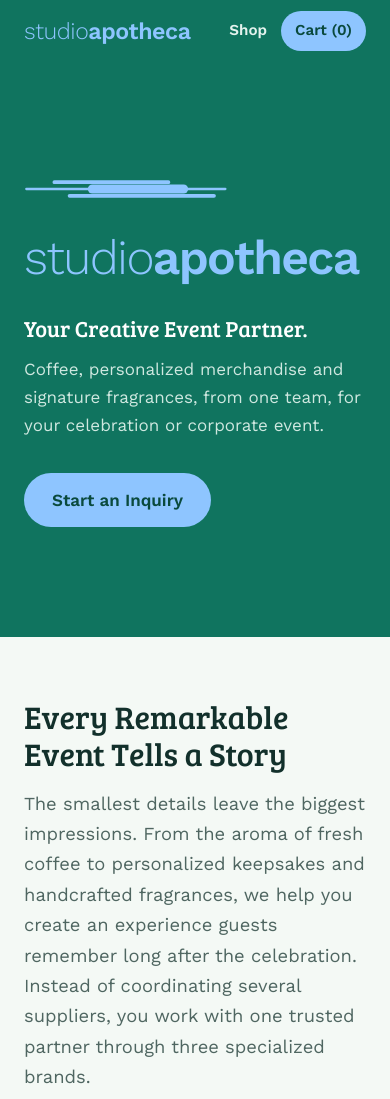
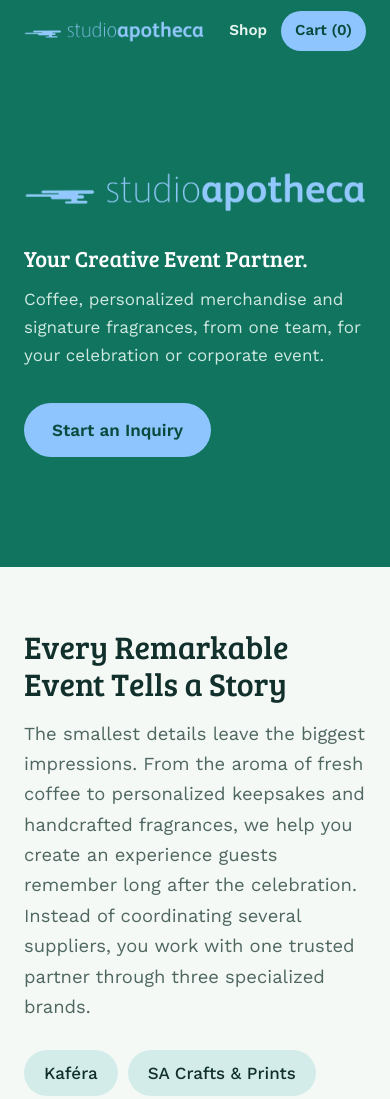
Before and after one commit to studioapothecaph/studio-apotheca, a plain HTML site: page index.html in a window 390 px wide. Shown: the top 1099 px of the page. Drawn offline with nearby package versions, Linux system fonts and the light colour scheme.

Commit message:
Add files via upload

```diff
--- a/index.html
+++ b/index.html
@@ -9,6 +9,8 @@
 <meta property="og:description" content="Coffee, personalized merchandise and signature fragrances for weddings, birthdays and corporate events.">
 <meta property="og:type" content="website">
 <meta name="theme-color" content="#10745F">
+<link rel="icon" type="image/png" href="images/favicon.png">
+<link rel="apple-touch-icon" href="images/favicon.png">
 <link rel="preconnect" href="https://fonts.googleapis.com">
 <link rel="preconnect" href="https://fonts.gstatic.com" crossorigin>
 <link href="https://fonts.googleapis.com/css2?family=Bree+Serif&family=Work+Sans:wght@300;400;500;600&display=swap" rel="stylesheet">
@@ -63,9 +65,11 @@ nav .btn:hover{text-decoration:none}
 /* hero */
 .hero{background:var(--green);color:#fff;padding:0;overflow:hidden}
 .hero .wrap{padding-top:110px;padding-bottom:110px}
-.streaks{display:block;width:min(270px,60%);height:34px;margin-bottom:28px;animation:glide 1.2s ease-out both}
+.hero-logo{display:block;width:min(760px,100%);height:auto;animation:glide 1.2s ease-out both}
+.logo-img{display:block;height:28px;width:auto}
+.foot-logo{height:24px;margin:0 auto 10px}
 @keyframes glide{from{transform:translateX(-80px);opacity:0}to{transform:none;opacity:1}}
-.hero h1{font-family:var(--sans);font-size:clamp(3rem,10vw,6.4rem);letter-spacing:-.035em;line-height:1;color:var(--sky);font-weight:600}
+.hero h1{margin:0;line-height:0}
 .hero h1 span{font-weight:300}
 .hero p.tag{font-family:var(--serif);font-size:clamp(1.4rem,3vw,2rem);margin:28px 0 8px}
 .hero p.sub{color:#CFE8E0;max-width:48ch;margin-bottom:34px}
@@ -152,6 +156,8 @@ footer{background:#06322A;color:#9CC3B8;padding:30px 24px;text-align:center;font
 footer .mark{font-size:1.2rem;display:block;margin-bottom:6px}
 
 @media (max-width:860px){
+  .logo-img{height:21px}
+  .foot-logo{height:20px}
   nav a:not(.keep){display:none}
   nav{gap:14px}
   section,.brand{padding:62px 0}
@@ -162,7 +168,7 @@ footer .mark{font-size:1.2rem;display:block;margin-bottom:6px}
 }
 @media (max-width:520px){.steps,.highlights{grid-template-columns:1fr}}
 @media (prefers-reduced-motion:reduce){
-  .streaks{animation:none}
+  .hero-logo{animation:none}
   html{scroll-behavior:auto}
   .btn{transition:none}
 }
@@ -172,7 +178,7 @@ footer .mark{font-size:1.2rem;display:block;margin-bottom:6px}
 
 <header>
   <div class="wrap">
-    <a class="mark" href="#top" aria-label="Studio Apotheca home"><span>studio</span><b>apotheca</b></a>
+    <a class="mark" href="#top" aria-label="Studio Apotheca home"><img class="logo-img" src="images/logo.png" alt="Studio Apotheca" width="900" height="105"></a>
     <nav aria-label="Main">
       <a href="#brands">Our Brands</a>
       <a href="#work">Our Work</a>
@@ -189,12 +195,7 @@ footer .mark{font-size:1.2rem;display:block;margin-bottom:6px}
 
 <section class="hero" aria-label="Introduction">
   <div class="wrap">
-    <svg class="streaks" viewBox="0 0 270 34" aria-hidden="true" fill="none" stroke="#8EC5FF" stroke-linecap="round">
-      <path d="M3 17h262" stroke-width="3"/>
-      <path d="M40 8h150M60 26h190" stroke-width="5"/>
-      <path d="M90 17h120" stroke-width="12"/>
-    </svg>
-    <h1><span>studio</span>apotheca</h1>
+    <h1><img class="hero-logo" src="images/logo.png" alt="Studio Apotheca" width="900" height="105"></h1>
     <p class="tag">Your Creative Event Partner.</p>
     <p class="sub">Coffee, personalized merchandise and signature fragrances, from one team, for your celebration or corporate event.</p>
     <a class="btn" href="#contact">Start an Inquiry</a>
@@ -382,7 +383,7 @@ footer .mark{font-size:1.2rem;display:block;margin-bottom:6px}
 </main>
 
 <footer>
-  <span class="mark"><span>studio</span><b>apotheca</b></span>
+  <img class="logo-img foot-logo" src="images/logo.png" alt="Studio Apotheca" width="900" height="105">
   Coffee · Personalized Merchandise · Signature Fragrances<br>
   © <span id="yr">2026</span> Studio Apotheca
 </footer>
```
Also changed, not shown: shop.html (+7 -4 lines), images/favicon.png (added), images/logo.png (added).
